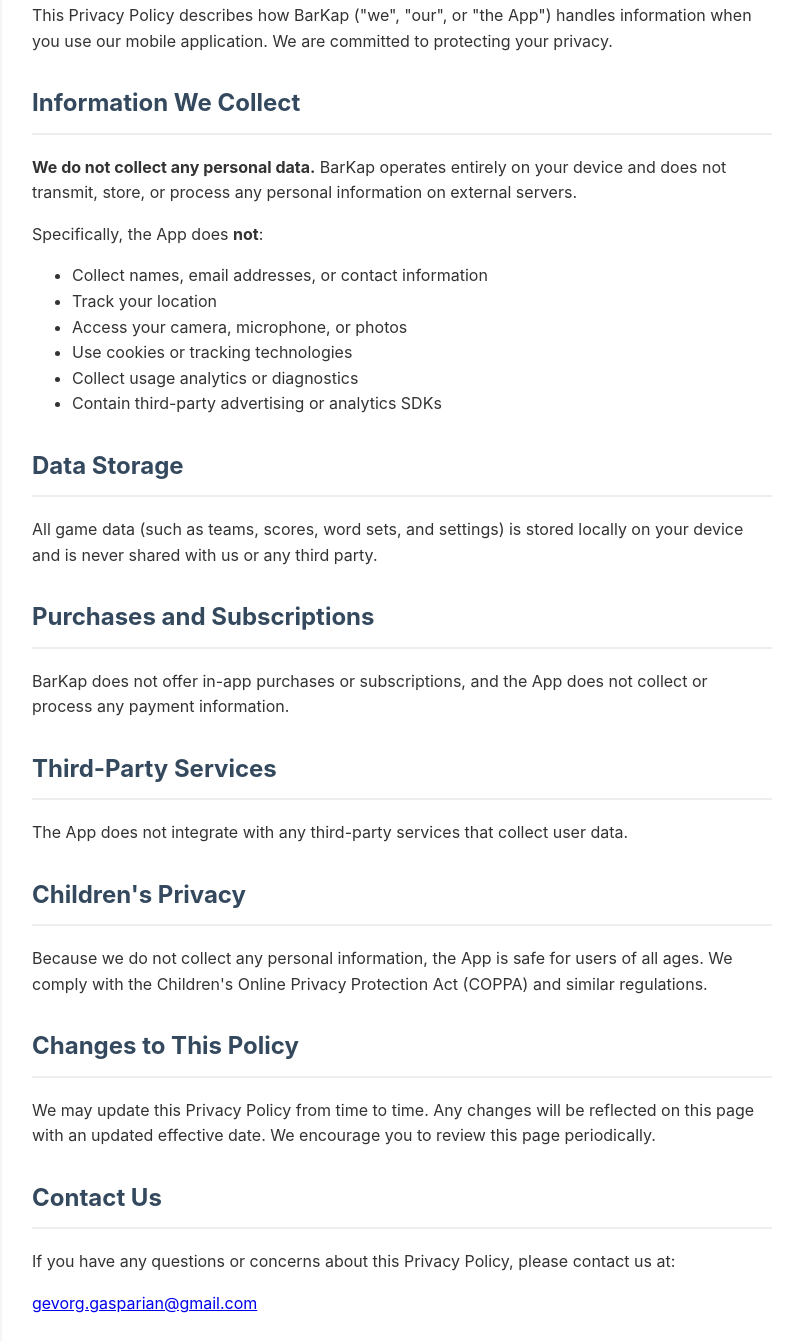
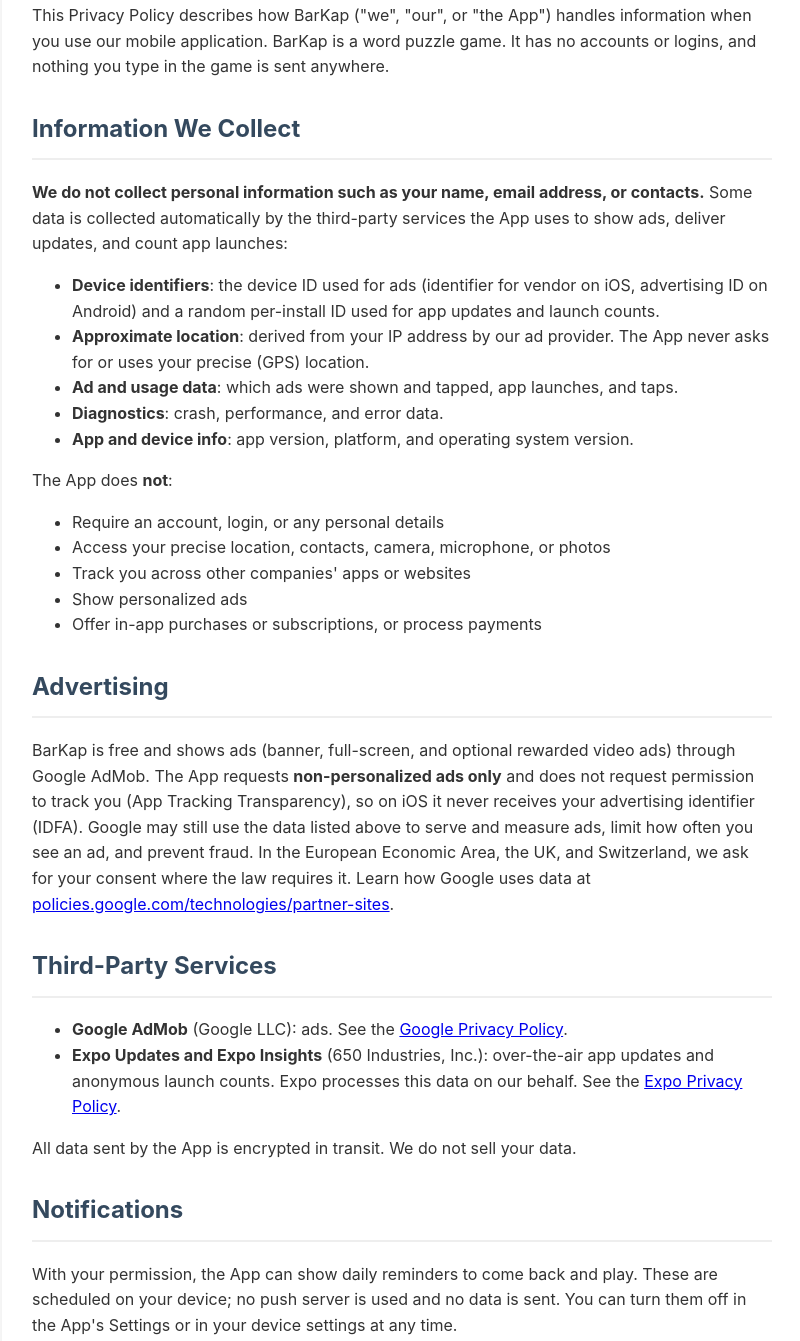
Before and after one commit to gevgasparyan/docs, a plain HTML site: page barkap-privacy/index.html in a window 1280 px wide. Shown: the part 429-1770 px from the top of the page, without its empty margins (238-1038 px from the left). Drawn offline with Linux system fonts and the light colour scheme.

Commit message:
Update BarKap privacy policy to match app's ads, updates and notifications
Co-Authored-By: Claude Opus 5.5 <noreply@anthropic.com>

```diff
--- a/barkap-privacy/index.html
+++ b/barkap-privacy/index.html
@@ -67,54 +67,117 @@
     </header>
 
     <div class="section">
-      <p><strong>Effective Date:</strong> November 23, 2026</p>
+      <p><strong>Effective Date:</strong> November 24, 2026</p>
 
       <h2>Introduction</h2>
       <p>
         This Privacy Policy describes how BarKap ("we", "our", or "the App")
-        handles information when you use our mobile application. We are committed
-        to protecting your privacy.
+        handles information when you use our mobile application. BarKap is a
+        word puzzle game. It has no accounts or logins, and nothing you type in
+        the game is sent anywhere.
       </p>
 
       <h2>Information We Collect</h2>
       <p>
-        <strong>We do not collect any personal data.</strong> BarKap operates
-        entirely on your device and does not transmit, store, or process any
-        personal information on external servers.
+        <strong>We do not collect personal information such as your name, email
+        address, or contacts.</strong> Some data is collected automatically by
+        the third-party services the App uses to show ads, deliver updates, and
+        count app launches:
       </p>
-      <p>Specifically, the App does <strong>not</strong>:</p>
       <ul>
-        <li>Collect names, email addresses, or contact information</li>
-        <li>Track your location</li>
-        <li>Access your camera, microphone, or photos</li>
-        <li>Use cookies or tracking technologies</li>
-        <li>Collect usage analytics or diagnostics</li>
-        <li>Contain third-party advertising or analytics SDKs</li>
+        <li>
+          <strong>Device identifiers</strong>: the device ID used for ads
+          (identifier for vendor on iOS, advertising ID on Android) and a random
+          per-install ID used for app updates and launch counts.
+        </li>
+        <li>
+          <strong>Approximate location</strong>: derived from your IP address by
+          our ad provider. The App never asks for or uses your precise (GPS)
+          location.
+        </li>
+        <li>
+          <strong>Ad and usage data</strong>: which ads were shown and tapped,
+          app launches, and taps.
+        </li>
+        <li>
+          <strong>Diagnostics</strong>: crash, performance, and error data.
+        </li>
+        <li>
+          <strong>App and device info</strong>: app version, platform, and
+          operating system version.
+        </li>
       </ul>
+      <p>The App does <strong>not</strong>:</p>
+      <ul>
+        <li>Require an account, login, or any personal details</li>
+        <li>Access your precise location, contacts, camera, microphone, or photos</li>
+        <li>Track you across other companies' apps or websites</li>
+        <li>Show personalized ads</li>
+        <li>Offer in-app purchases or subscriptions, or process payments</li>
+      </ul>
+
+      <h2>Advertising</h2>
+      <p>
+        BarKap is free and shows ads (banner, full-screen, and optional rewarded
+        video ads) through Google AdMob. The App requests
+        <strong>non-personalized ads only</strong> and does not request
+        permission to track you (App Tracking Transparency), so on iOS it never
+        receives your advertising identifier (IDFA). Google may still use the
+        data listed above to serve and measure ads, limit how often you see an
+        ad, and prevent fraud. In the European Economic Area, the UK, and
+        Switzerland, we ask for your consent where the law requires it. Learn
+        how Google uses data at
+        <a href="https://policies.google.com/technologies/partner-sites"
+          >policies.google.com/technologies/partner-sites</a
+        >.
+      </p>
+
+      <h2>Third-Party Services</h2>
+      <ul>
+        <li>
+          <strong>Google AdMob</strong> (Google LLC): ads. See the
+          <a href="https://policies.google.com/privacy">Google Privacy Policy</a>.
+        </li>
+        <li>
+          <strong>Expo Updates and Expo Insights</strong> (650 Industries,
+          Inc.): over-the-air app updates and anonymous launch counts. Expo
+          processes this data on our behalf. See the
+          <a href="https://expo.dev/privacy">Expo Privacy Policy</a>.
+        </li>
+      </ul>
+      <p>All data sent by the App is encrypted in transit. We do not sell your data.</p>
+
+      <h2>Notifications</h2>
+      <p>
+        With your permission, the App can show daily reminders to come back and
+        play. These are scheduled on your device; no push server is used and no
+        data is sent. You can turn them off in the App's Settings or in your
+        device settings at any time.
+      </p>
 
       <h2>Data Storage</h2>
       <p>
-        All game data (such as teams, scores, word sets, and settings) is stored locally on your
-        device and is never shared with us or any third party.
+        Your game progress, points, and settings are stored only on your device
+        and are never sent to us. Uninstalling the App deletes them.
       </p>
 
-      <h2>Purchases and Subscriptions</h2>
+      <h2>Your Choices</h2>
+      <ul>
+        <li>Reset your advertising ID in your device settings (Android), or limit ad tracking.</li>
+        <li>Turn off reminders in the App's Settings or your device settings.</li>
+        <li>Uninstall the App to stop all data collection and delete local data.</li>
+      </ul>
       <p>
-        BarKap does not offer in-app purchases or subscriptions, and the App
-        does not collect or process any payment information.
-      </p>
-
-      <h2>Third-Party Services</h2>
-      <p>
-        The App does not integrate with any third-party services that collect
-        user data.
+        Because we have no accounts and do not hold data that identifies you,
+        requests about data held by Google or Expo should go to them through
+        the policies linked above. You can also contact us below.
       </p>
 
       <h2>Children's Privacy</h2>
       <p>
-        Because we do not collect any personal information, the App is safe for
-        users of all ages. We comply with the Children's Online Privacy
-        Protection Act (COPPA) and similar regulations.
+        BarKap is not directed to children under 13, and we do not knowingly
+        collect personal information from them. If you believe a child has
+        provided personal information through the App, please contact us.
       </p>
 
       <h2>Changes to This Policy</h2>
```
Also changed, not shown: barkap-support/index.html (+3 -3 lines).
